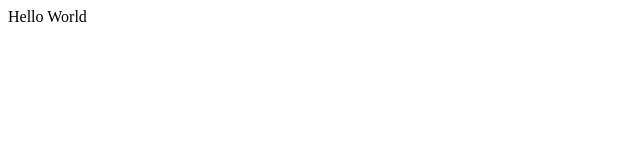
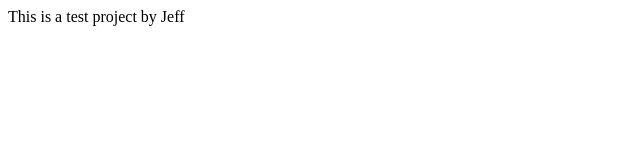
Before and after one commit to jeffreychea/test, a plain HTML site: page index.html in a window 1280 px wide. Shown: the whole page, without its empty margins (0-640 px from the left). Drawn offline with Linux system fonts and the light colour scheme.

Commit message:
Update index.html
Adding more content to Index.html

```diff
--- a/index.html
+++ b/index.html
@@ -2,6 +2,6 @@
 <head>
 </head>
 <body>
-Hello World
+This is a test project by Jeff
 </body>
 </html>
```
